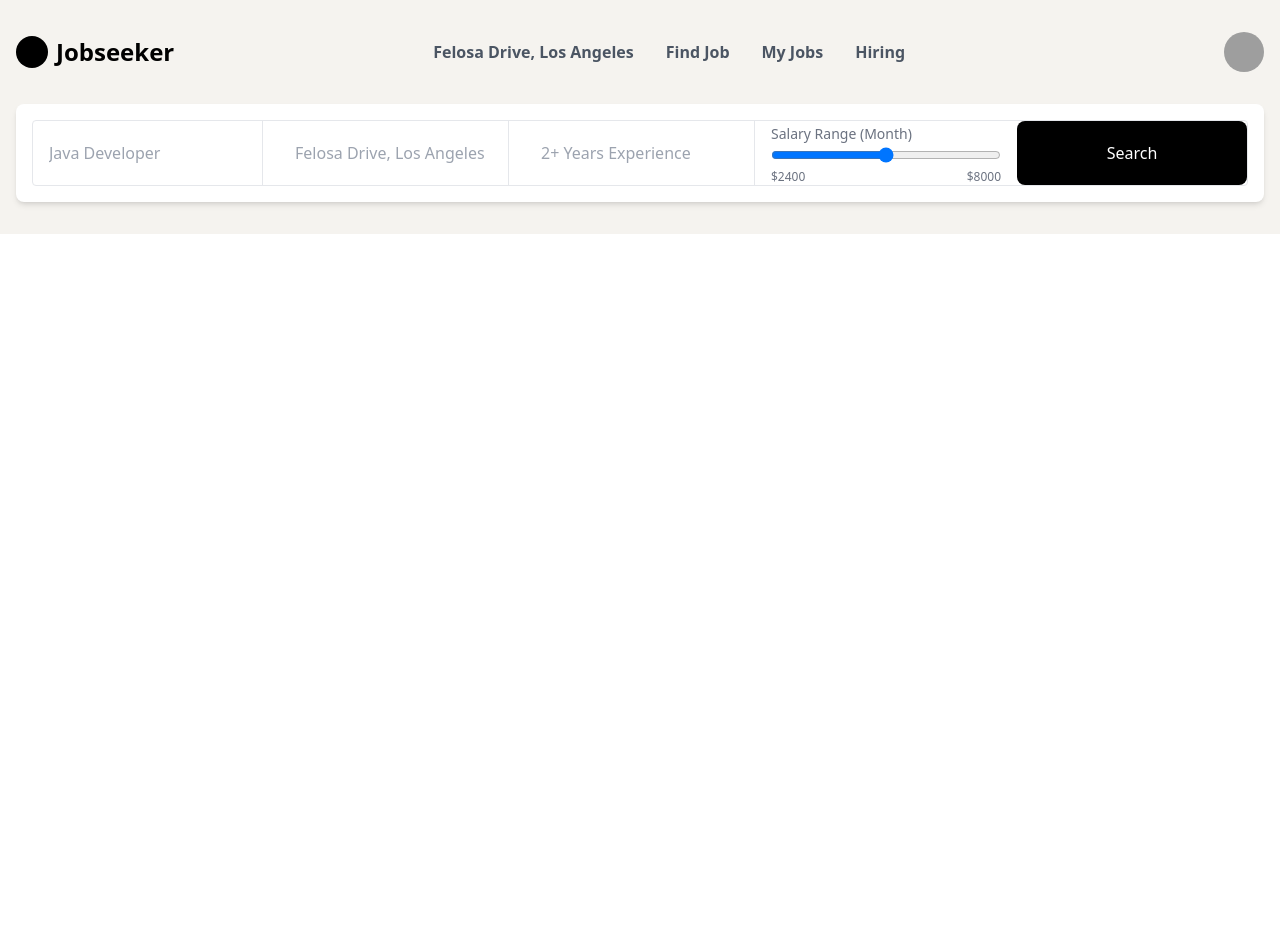
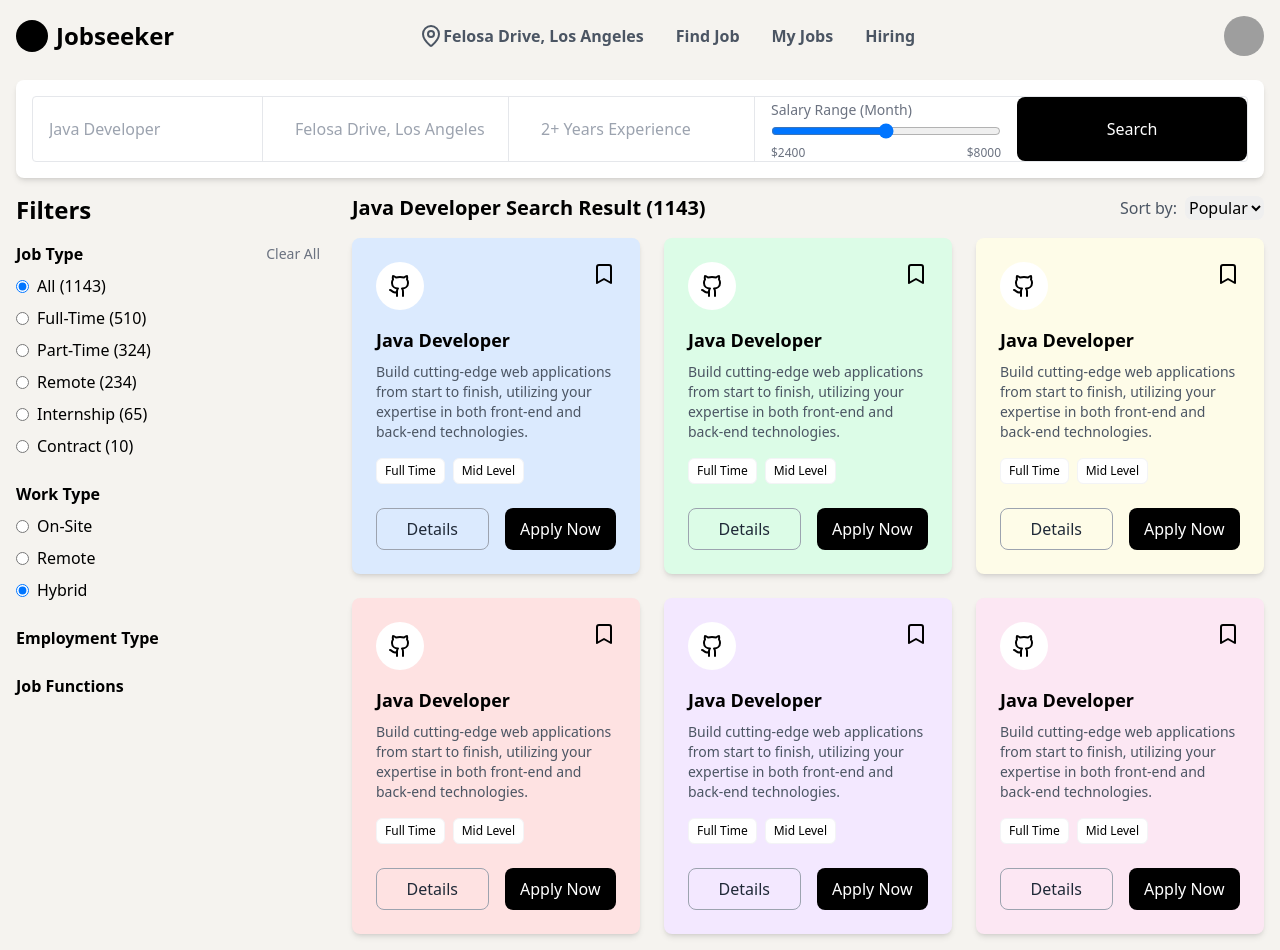
Before and after one commit to mabuhanifa/shomvob-fullstack, a Next.js app in the folder client/: page / in a window 1280 px wide. Before the commit the page ends 800 px from the top, so only its background shows below. Built offline with nearby package versions, Linux system fonts and the light colour scheme; grey boxes are pictures that could not be loaded.

Commit message:
main component added with filters and job cards

```diff
--- a/client/app/components/Header.js
+++ b/client/app/components/Header.js
@@ -1,14 +1,16 @@
+import { MapPin } from "lucide-react";
+
 export default function Header() {
   return (
-    <header className="flex justify-between items-center py-4">
+    <header className="flex justify-between items-center pb-2">
       <div className="flex items-center">
         <div className="w-8 h-8 bg-black rounded-full mr-2"></div>
         <h1 className="text-2xl font-bold">Jobseeker</h1>
       </div>
       <div className="hidden md:flex items-center space-x-8 font-semibold">
-        <a href="#" className="text-gray-600">
-          <i className="fas fa-map-marker-alt mr-1"></i> Felosa Drive, Los
-          Angeles
+        <a href="#" className="text-gray-600 flex">
+          <MapPin />
+          Felosa Drive, Los Angeles
         </a>
         <a href="#" className="text-gray-600">
           Find Job
--- /dev/null
+++ b/client/app/components/Job.js
@@ -0,0 +1,39 @@
+import { Bookmark, Github } from "lucide-react";
+
+export default function Job({ bg }) {
+  return (
+    <div
+      className={`${bg} p-6 rounded-lg shadow-md flex flex-col justify-between`}
+    >
+      <div className="flex justify-between items-start">
+        <div className="w-12 h-12 bg-white rounded-full flex items-center justify-center">
+          <Github />
+        </div>
+        <button>
+          <Bookmark />
+        </button>
+      </div>
+      <h3 className="text-lg font-bold mt-4">Java Developer</h3>
+      <p className="text-sm text-gray-600 mt-2 flex-grow">
+        Build cutting-edge web applications from start to finish, utilizing your
+        expertise in both front-end and back-end technologies.
+      </p>
+      <div className="flex space-x-2 mt-4">
+        <span className="bg-white text-xs px-2 py-1 rounded-md border border-gray-100">
+          Full Time
+        </span>
+        <span className="bg-white text-xs px-2 py-1 rounded-md border border-gray-100">
+          Mid Level
+        </span>
+      </div>
+      <div className="flex space-x-4 mt-6">
+        <button className="w-full border border-gray-400 text-gray-800 py-2 rounded-lg">
+          Details
+        </button>
+        <button className="w-full bg-black text-white py-2 rounded-lg">
+          Apply Now
+        </button>
+      </div>
+    </div>
+  );
+}
--- /dev/null
+++ b/client/app/components/Main.js
@@ -0,0 +1,109 @@
+import Job from "./Job";
+
+export default function Main() {
+  return (
+    <div className="flex flex-col md:flex-row gap-8">
+      <aside className="w-full md:w-1/4">
+        <h2 className="text-2xl font-bold mb-4">Filters</h2>
+
+        <div className="space-y-6">
+          <div>
+            <div className="flex justify-between items-center mb-2">
+              <h3 className="font-semibold">Job Type</h3>
+              <button className="text-sm text-gray-500">Clear All</button>
+            </div>
+            <div className="space-y-2">
+              <label className="flex items-center">
+                <input
+                  type="radio"
+                  name="job_type"
+                  className="form-radio"
+                  defaultChecked
+                />
+                <span className="ml-2">All (1143)</span>
+              </label>
+              <label className="flex items-center">
+                <input type="radio" name="job_type" className="form-radio" />
+                <span className="ml-2">Full-Time (510)</span>
+              </label>
+              <label className="flex items-center">
+                <input type="radio" name="job_type" className="form-radio" />
+                <span className="ml-2">Part-Time (324)</span>
+              </label>
+              <label className="flex items-center">
+                <input type="radio" name="job_type" className="form-radio" />
+                <span className="ml-2">Remote (234)</span>
+              </label>
+              <label className="flex items-center">
+                <input type="radio" name="job_type" className="form-radio" />
+                <span className="ml-2">Internship (65)</span>
+              </label>
+              <label className="flex items-center">
+                <input type="radio" name="job_type" className="form-radio" />
+                <span className="ml-2">Contract (10)</span>
+              </label>
+            </div>
+          </div>
+
+          <div>
+            <h3 className="font-semibold mb-2">Work Type</h3>
+            <div className="space-y-2">
+              <label className="flex items-center">
+                <input type="radio" name="work_type" className="form-radio" />
+                <span className="ml-2">On-Site</span>
+              </label>
+              <label className="flex items-center">
+                <input type="radio" name="work_type" className="form-radio" />
+                <span className="ml-2">Remote</span>
+              </label>
+              <label className="flex items-center">
+                <input
+                  type="radio"
+                  name="work_type"
+                  className="form-radio"
+                  defaultChecked
+                />
+                <span className="ml-2">Hybrid</span>
+              </label>
+            </div>
+          </div>
+          <div>
+            <h3 className="font-semibold mb-2">Employment Type</h3>
+          </div>
+          <div>
+            <h3 className="font-semibold mb-2">Job Functions</h3>
+          </div>
+        </div>
+      </aside>
+
+      <main className="w-full md:w-3/4">
+        <div className="flex justify-between items-center mb-4">
+          <h2 className="text-xl font-bold">
+            Java Developer Search Result (1143)
+          </h2>
+          <div className="flex items-center">
+            <span className="text-gray-600 mr-2">Sort by:</span>
+            <select className="rounded-lg border-gray-300">
+              <option>Popular</option>
+              <option>Recent</option>
+            </select>
+          </div>
+        </div>
+
+        <div className="grid grid-cols-1 lg:grid-cols-2 xl:grid-cols-3 gap-6">
+          <Job bg="bg-blue-100" />
+
+          <Job bg="bg-green-100" />
+
+          <Job bg="bg-yellow-50" />
+
+          <Job bg="bg-red-100" />
+
+          <Job bg="bg-purple-100" />
+
+          <Job bg="bg-pink-100" />
+        </div>
+      </main>
+    </div>
+  );
+}
--- a/client/app/page.js
+++ b/client/app/page.js
@@ -1,6 +1,7 @@
 "use client";
 
 import Header from "./components/Header";
+import Main from "./components/Main";
 import SearchBar from "./components/SearchBar";
 
 export default function Home() {
@@ -8,6 +9,7 @@ export default function Home() {
     <div className="container mx-auto p-4 bg-[#f5f3ef]">
       <Header />
       <SearchBar />
+      <Main />
     </div>
   );
 }
--- a/client/package.json
+++ b/client/package.json
@@ -9,6 +9,7 @@
     "lint": "next lint"
   },
   "dependencies": {
+    "lucide-react": "^0.525.0",
     "next": "15.4.2",
     "react": "19.1.0",
     "react-dom": "19.1.0"
```
Also changed, not shown: 1 other file (tests, documents, lock files or other folders).
